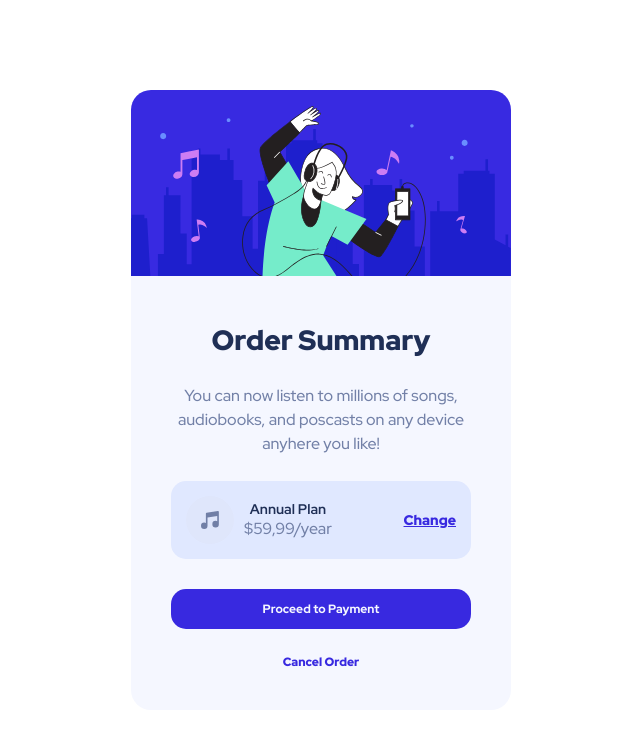
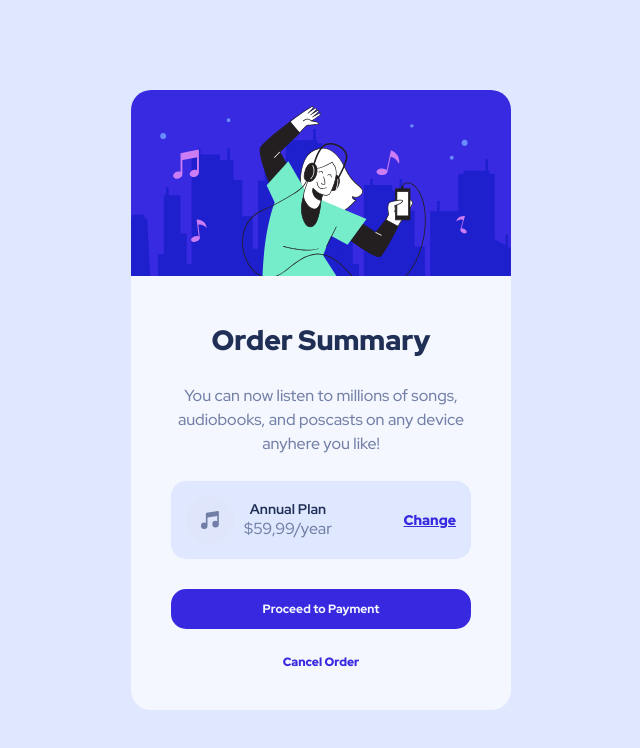
Before and after one commit to Moiseis-Cruz/projeto-oder-summary-component, a plain HTML site: page index.html in a window 1280 px wide. Shown: the whole page, without its empty margins (319-959 px from the left). Drawn offline with Linux system fonts and the light colour scheme.

Commit message:
Dei BG-COLOR ao body

```diff
--- a/src/css/styles.css
+++ b/src/css/styles.css
@@ -1,7 +1,8 @@
 @import url('https://fonts.googleapis.com/css2?family=Red+Hat+Display:wght@300;400;500;600;700;800;900&display=swap');
 
 body {
-    background-image: url(../images/pattern-background-desktop.svg);
+    /* background-image: url(../images/pattern-background-desktop.svg); */
+    background-color: hsl(225, 100%, 94%);
     font-family: 'Red Hat Display', sans-serif;
     max-width: 100%;
     min-height: 100vh;
```
